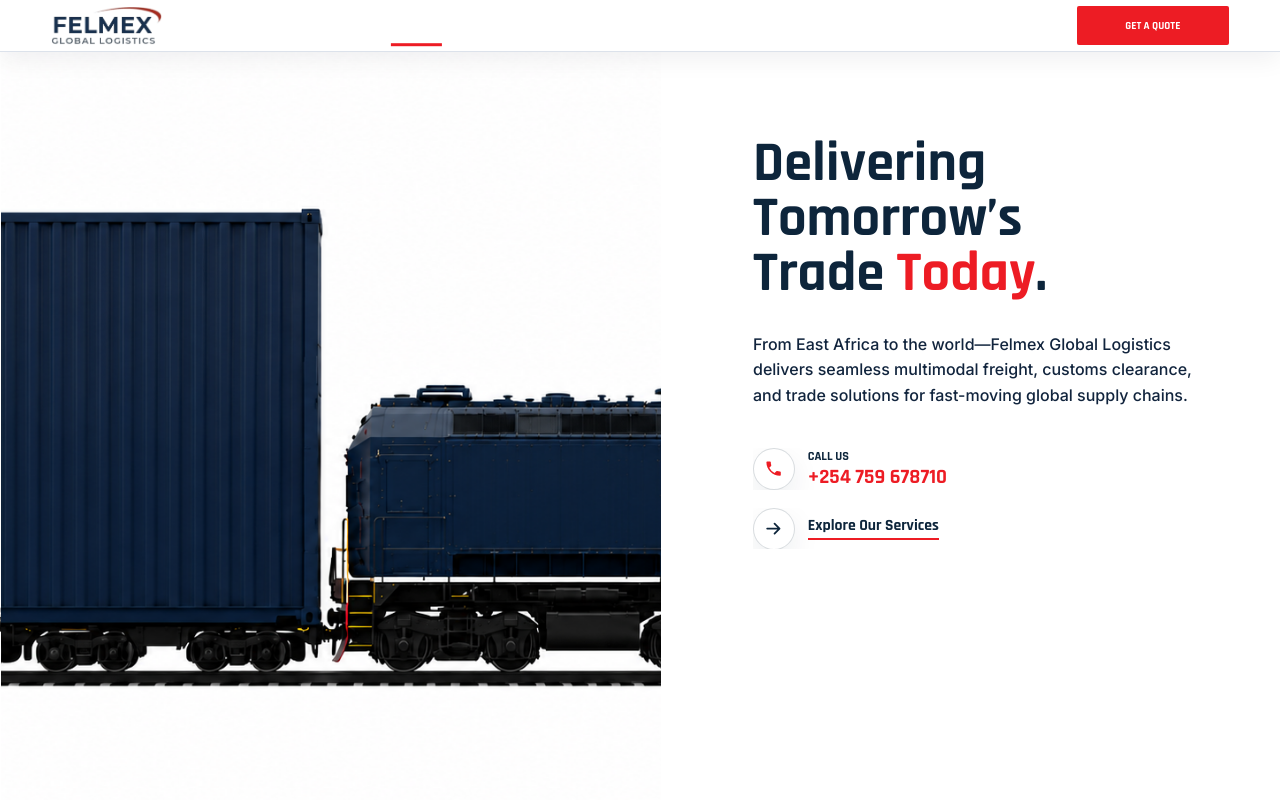
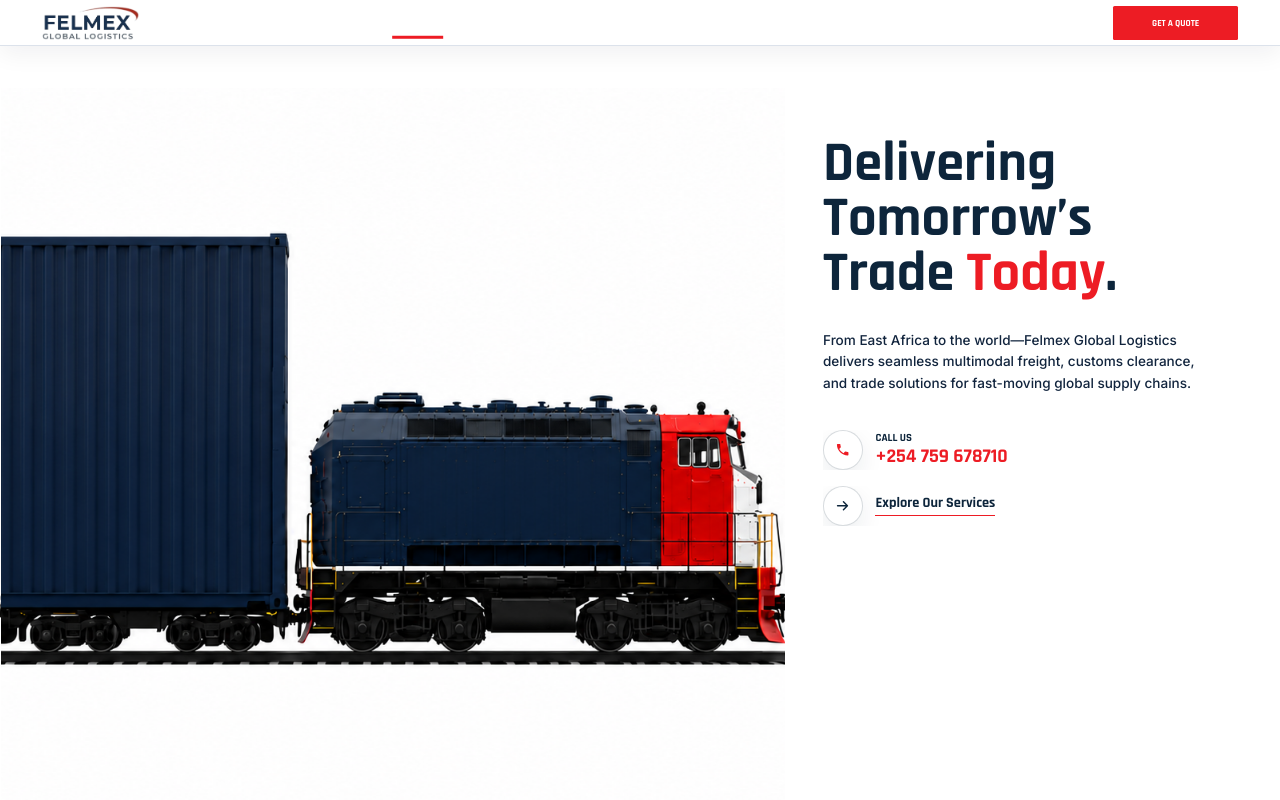
Before and after one commit to martinmulama/Felmex-Global-Website, a React (Vite) app: page / in a window 1280 px wide. Shown: the top 800 px of the page. Built offline with nearby package versions, Linux system fonts and the light colour scheme.

Commit message:
Scale down site to approximately 80% of original size
- Modified CSS across multiple pages and sections for reduced scale
- Updated responsive scale files for desktop, mobile, and tablet layouts
- Adjusted hero section and design tokens accordingly

```diff
--- a/src/pages/AboutPage.css
+++ b/src/pages/AboutPage.css
@@ -8,3 +8,4 @@
 @import './about/styles/responsive/desktop.css';
 @import './about/styles/responsive/mobile.css';
 @import './about/styles/responsive/tablet.css';
+@import './about/styles/responsive/scale.css';
--- a/src/pages/ContactPage.css
+++ b/src/pages/ContactPage.css
@@ -4,3 +4,4 @@
 @import './contact/styles/responsive/desktop.css';
 @import './contact/styles/responsive/mobile.css';
 @import './contact/styles/responsive/reduced-motion.css';
+@import './contact/styles/responsive/scale.css';
--- a/src/pages/ProjectsPage.css
+++ b/src/pages/ProjectsPage.css
@@ -3,3 +3,4 @@
 @import './projects/styles/responsive/compact.css';
 @import './projects/styles/responsive/mobile.css';
 @import './projects/styles/responsive/reduced-motion.css';
+@import './projects/styles/responsive/scale.css';
--- a/src/pages/ServicePage.css
+++ b/src/pages/ServicePage.css
@@ -9,3 +9,4 @@
 @import './service/styles/sections/final-cta.css';
 @import './service/styles/responsive/desktop.css';
 @import './service/styles/responsive/tablet.css';
+@import './service/styles/responsive/scale.css';
--- /dev/null
+++ b/src/pages/about/styles/responsive/scale.css
@@ -0,0 +1,15 @@
+/*
+ * Desktop 80% baseline
+ *
+ * Reproduces the existing 80% Chrome desktop composition at normal browser
+ * zoom. The rule is scoped to the About route so compact layouts remain
+ * unchanged until their own desktop-scale pass.
+ */
+@media (min-width: 1025px) {
+  html:has(.abt-page) {
+    font-size: 80%;
+    --site-content-max-width: 896px;
+    --site-wide-max-width: 992px;
+    --max-width: var(--site-content-max-width);
+  }
+}
--- /dev/null
+++ b/src/pages/contact/styles/responsive/scale.css
@@ -0,0 +1,14 @@
+/*
+ * Desktop 80% baseline
+ *
+ * Reproduces the existing Chrome 80% desktop composition at normal browser
+ * zoom. Scoped to Contact so tablet and mobile layouts retain their sizing.
+ */
+@media (min-width: 1025px) {
+  html:has(.cnt-page) {
+    font-size: 80%;
+    --site-content-max-width: 896px;
+    --site-wide-max-width: 992px;
+    --max-width: var(--site-content-max-width);
+  }
+}
--- a/src/pages/home/styles/sections/hero.css
+++ b/src/pages/home/styles/sections/hero.css
@@ -750,3 +750,60 @@
     min-height: 100svh;
   }
 }
+
+/*
+ * Desktop 80% baseline
+ *
+ * These values reproduce the current composition at Chrome's 80% zoom while
+ * the browser remains at 100%. Viewport-relative terms stay unchanged because
+ * their visible size is already preserved by the wider/taller CSS viewport at
+ * 80% zoom; only fixed values are reduced to 80%.
+ */
+@media (min-width: 1025px) {
+  .hero--why-choose {
+    --home-hero-inline: max(1rem, calc((100vw - 896px) / 2));
+    --home-hero-wide-inline: max(1rem, calc((100vw - 992px) / 2));
+  }
+
+  .hero--why-choose .why-choose-felmex {
+    /* Share one artwork scale so browser zoom cannot split the head from the cars. */
+    --why-train-image-height: calc(var(--why-container-image-height) * 1.524);
+    /* Container artwork shares the head's wheel/rail scale. */
+    --why-container-image-height: calc(var(--why-train-height) * 0.617);
+    --why-container-image-top: calc(var(--why-train-height) * 0.255);
+    --why-train-rail-lift: calc(var(--why-train-height) * -0.05);
+  }
+
+  /* Keep the wide desktop composition through the original 1120px breakpoint. */
+  .hero--why-choose .why-choose-felmex__segment--head {
+    grid-template-columns:
+      minmax(0, calc(50vw + var(--home-hero-wide-inline))) minmax(0, calc(50vw - var(--home-hero-wide-inline)));
+  }
+
+  .hero--why-choose .why-choose-felmex__segment {
+    margin-right: -0.8px;
+  }
+
+  .hero--why-choose .why-choose-felmex__train-visual-reveal {
+    transform: translateX(-80px);
+  }
+
+  body.is-loaded
+    .hero--why-choose
+    .why-choose-felmex--home-hero
+    .why-choose-felmex__train-visual-reveal {
+    transform: translateX(0);
+  }
+
+  .hero--why-choose .why-choose-felmex__desktop-action-icon {
+    border-width: 0.8px;
+  }
+
+  .hero--why-choose .why-choose-felmex__desktop-action-link-text {
+    border-bottom-width: 1.6px;
+  }
+
+  .hero--why-choose .why-choose-felmex__copy-rule {
+    height: 2.4px;
+  }
+}
--- a/src/pages/home/styles/tokens.css
+++ b/src/pages/home/styles/tokens.css
@@ -12,3 +12,17 @@
   --theme-ink-600: var(--light-ink-600);
   color-scheme: light;
 }
+
+/*
+ * The Home desktop reference is the existing 80% Chrome composition.
+ * `rem` values therefore need an 80% root basis; viewport units already keep
+ * their visual proportion at browser zoom and are intentionally unchanged.
+ */
+@media (min-width: 1025px) {
+  html:has(.hero--why-choose) {
+    font-size: 80%;
+    --site-content-max-width: 896px;
+    --site-wide-max-width: 992px;
+    --max-width: var(--site-content-max-width);
+  }
+}
--- /dev/null
+++ b/src/pages/projects/styles/responsive/scale.css
@@ -0,0 +1,15 @@
+/*
+ * Desktop 80% baseline
+ *
+ * Reproduces the established 80% Chrome desktop composition at normal browser
+ * zoom. This remains route-scoped so the compact and mobile project layouts
+ * retain their existing scale.
+ */
+@media (min-width: 1025px) {
+  html:has(.prj-page) {
+    font-size: 80%;
+    --site-content-max-width: 896px;
+    --site-wide-max-width: 992px;
+    --max-width: var(--site-content-max-width);
+  }
+}
--- /dev/null
+++ b/src/pages/service/styles/responsive/scale.css
@@ -0,0 +1,15 @@
+/*
+ * Desktop 80% baseline
+ *
+ * Match the established Chrome 80% desktop composition at normal browser
+ * zoom. The service page is scoped independently so other routes retain
+ * their existing desktop scale until they receive the same treatment.
+ */
+@media (min-width: 1025px) {
+  html:has(.svc-page) {
+    font-size: 80%;
+    --site-content-max-width: 896px;
+    --site-wide-max-width: 992px;
+    --max-width: var(--site-content-max-width);
+  }
+}
```
